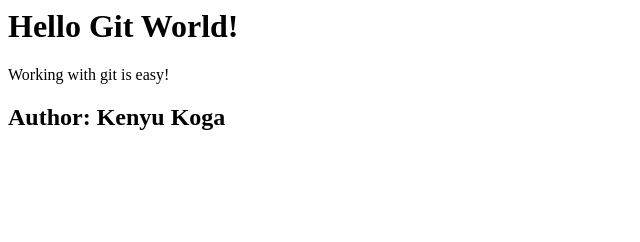
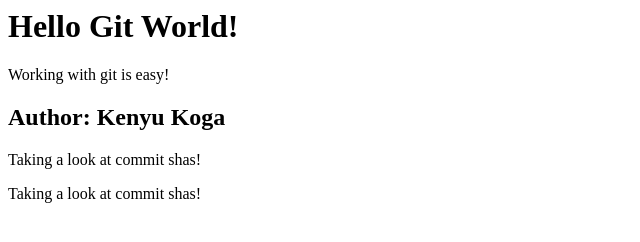
Before and after one commit to KKoga0709/GitGitHubMasterclass, a plain HTML site: page index.html in a window 1280 px wide. Shown: the whole page, without its empty margins (0-640 px from the left). Drawn offline with Linux system fonts and the light colour scheme.

Commit message:
Update index.html
Add some code from GitHub

```diff
--- a/index.html
+++ b/index.html
@@ -5,3 +5,11 @@
 </div>
 
 <h2>Author: Kenyu Koga</h2>
+
+<div>
+    <p>Taking a look at commit shas!</p>
+</div>
+
+<div>
+    <p>Taking a look at commit shas!</p>
+</div>
```
